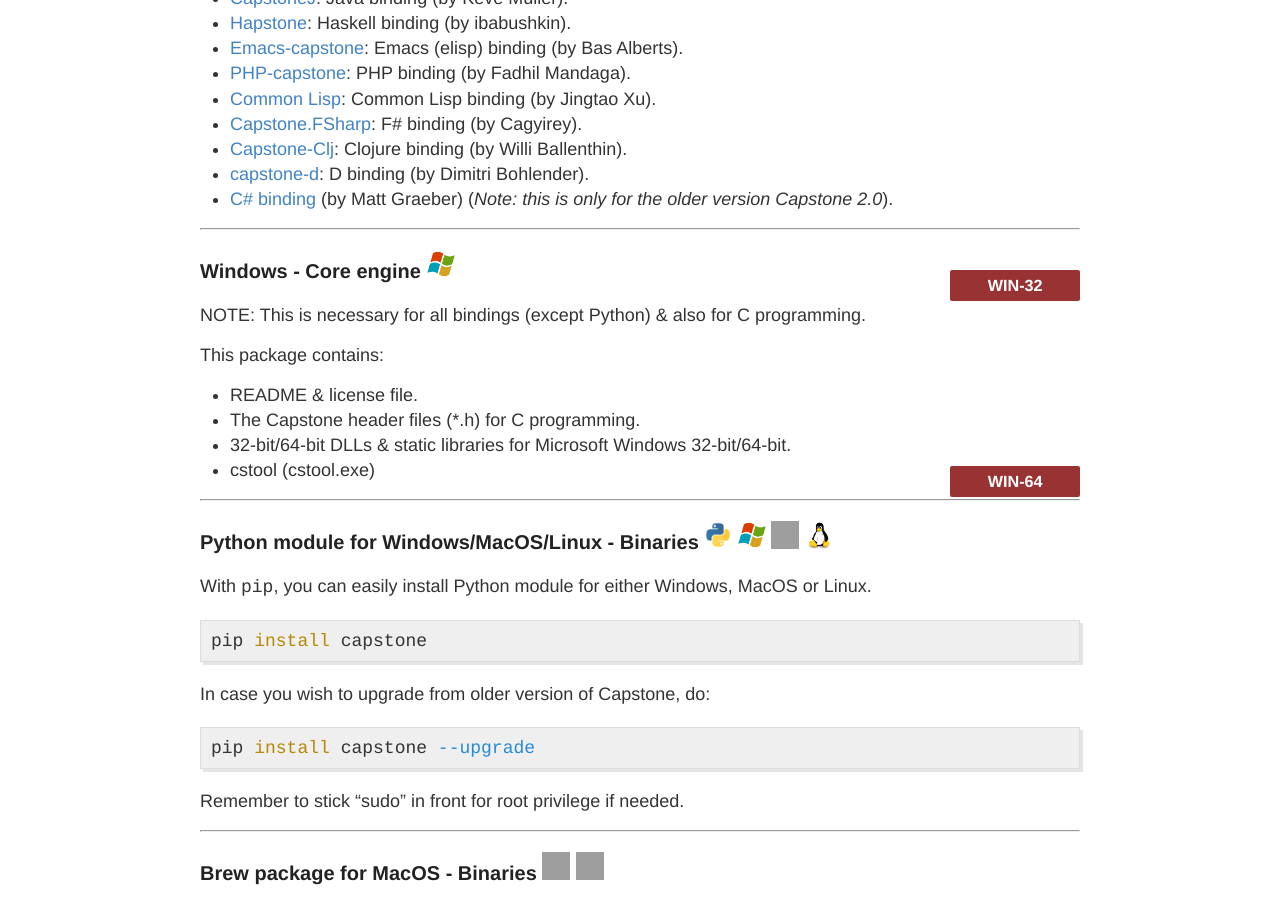
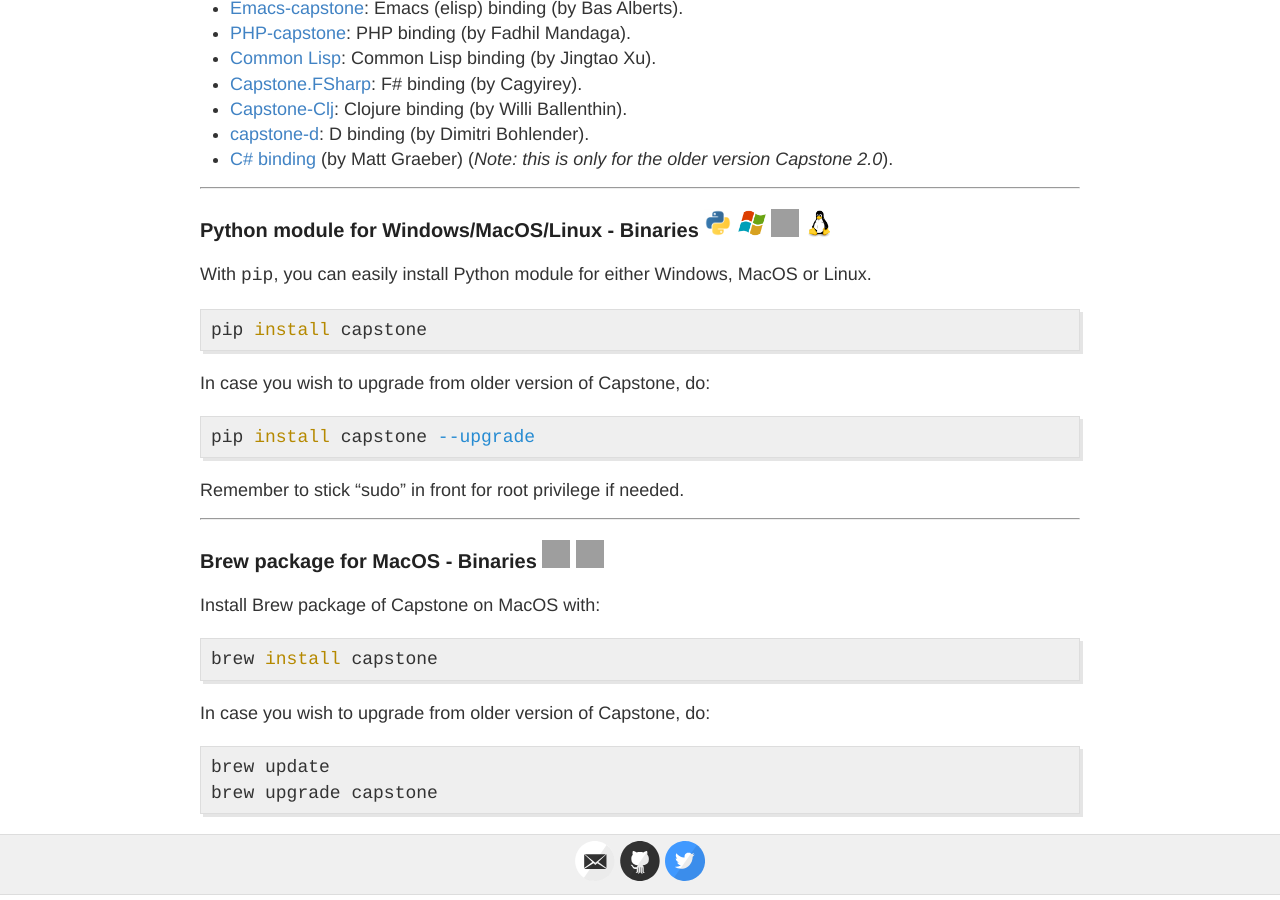
Before and after one commit to capstone-engine/capstone-engine.github.io, a Jekyll site: the page built from download.md, in a window 1280 px wide and 900 px high, scrolled down 1365 px. Built offline with Jekyll 4.4.1, drawn with Linux system fonts in a browser that asks for light colours; some of the changed text lies outside the part shown; grey boxes are pictures that could not be loaded.

Commit message:
update download.md

```diff
--- a/download.md
+++ b/download.md
@@ -19,8 +19,6 @@
 ### Git repository <img src="img/octocat.jpg" height="32" width="32">
 
 The latest version of the source code can be retrieved at our [Git repository](https://github.com/capstone-engine/capstone).
-
-Refer to the [Wiki Changelog](https://github.com/capstone-engine/capstone/wiki/ChangeLog) of our development branch to peek into the features of the *next release*.
 
 ---
 
@@ -72,23 +70,6 @@
 
 ---
 
-### Windows - Core engine <img src="img/windows.png" height="28" width="28">
-
-<a class="download" href="https://github.com/capstone-engine/capstone/releases/download/{{ post.title }}/capstone-{{ post.title }}-win32.zip" title="Download Win32 Binaries (ZIP)">Win-32</a>
-
-NOTE: This is necessary for all bindings (except Python) & also for C programming.
-
-This package contains:
-
-- README & license file.
-- The Capstone header files (\*.h) for C programming.
-- 32-bit/64-bit DLLs & static libraries for Microsoft Windows 32-bit/64-bit.
-- cstool (cstool.exe)
-
-<a class="download" href="https://github.com/capstone-engine/capstone/releases/download/{{ post.title }}/capstone-{{ post.title }}-win64.zip" title="Download Win64 Binaries (ZIP)">Win-64</a>
-
----
-
 ### Python module for Windows/MacOS/Linux - Binaries <img src="img/python.png" height="28" width="28"> <img src="img/windows.png" height="28" width="28"> <img src="img/osx.png" height="28" width="28"> <img src="img/linux.png" height="28" width="28">
 
 With `pip`, you can easily install Python module for either Windows, MacOS or Linux.
```
